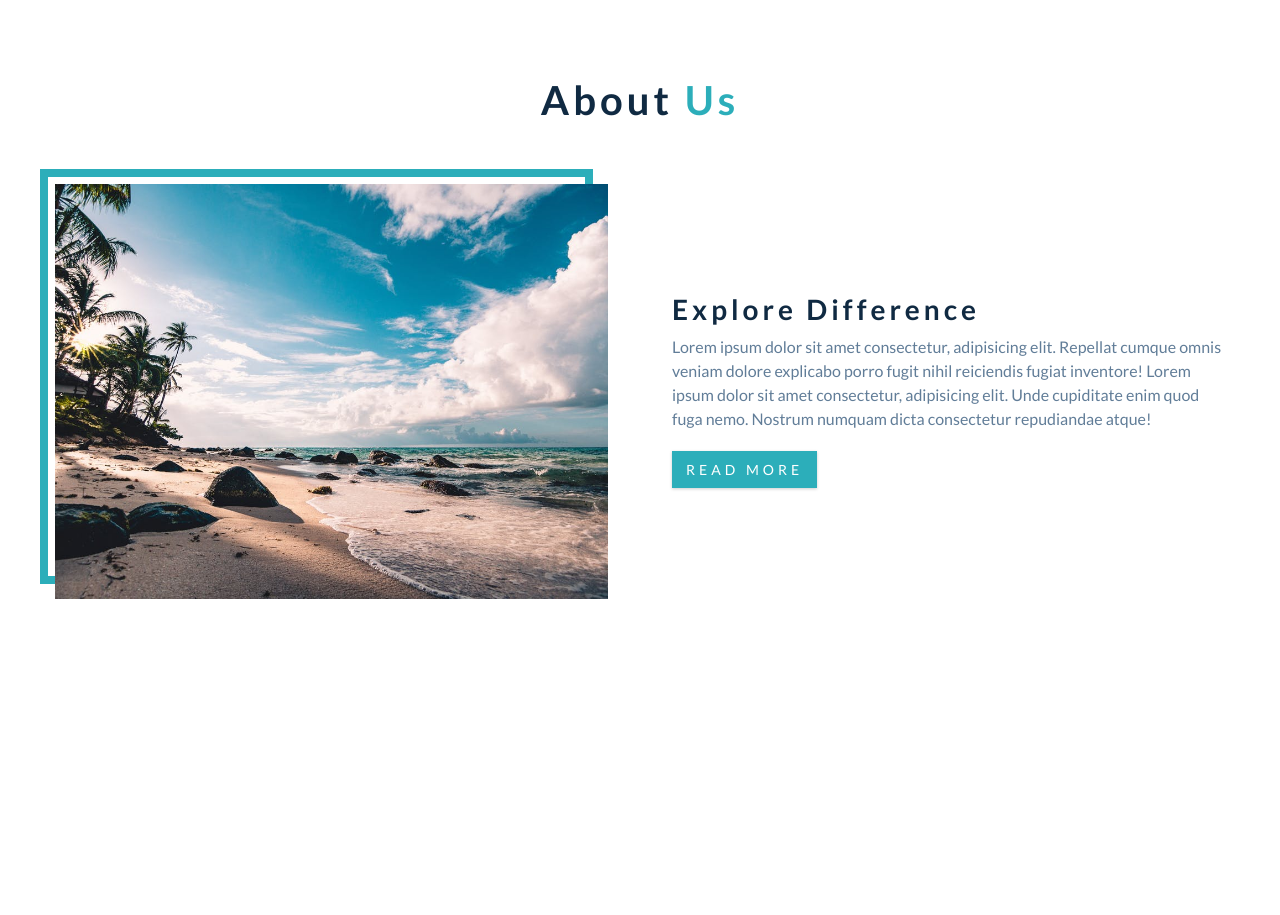
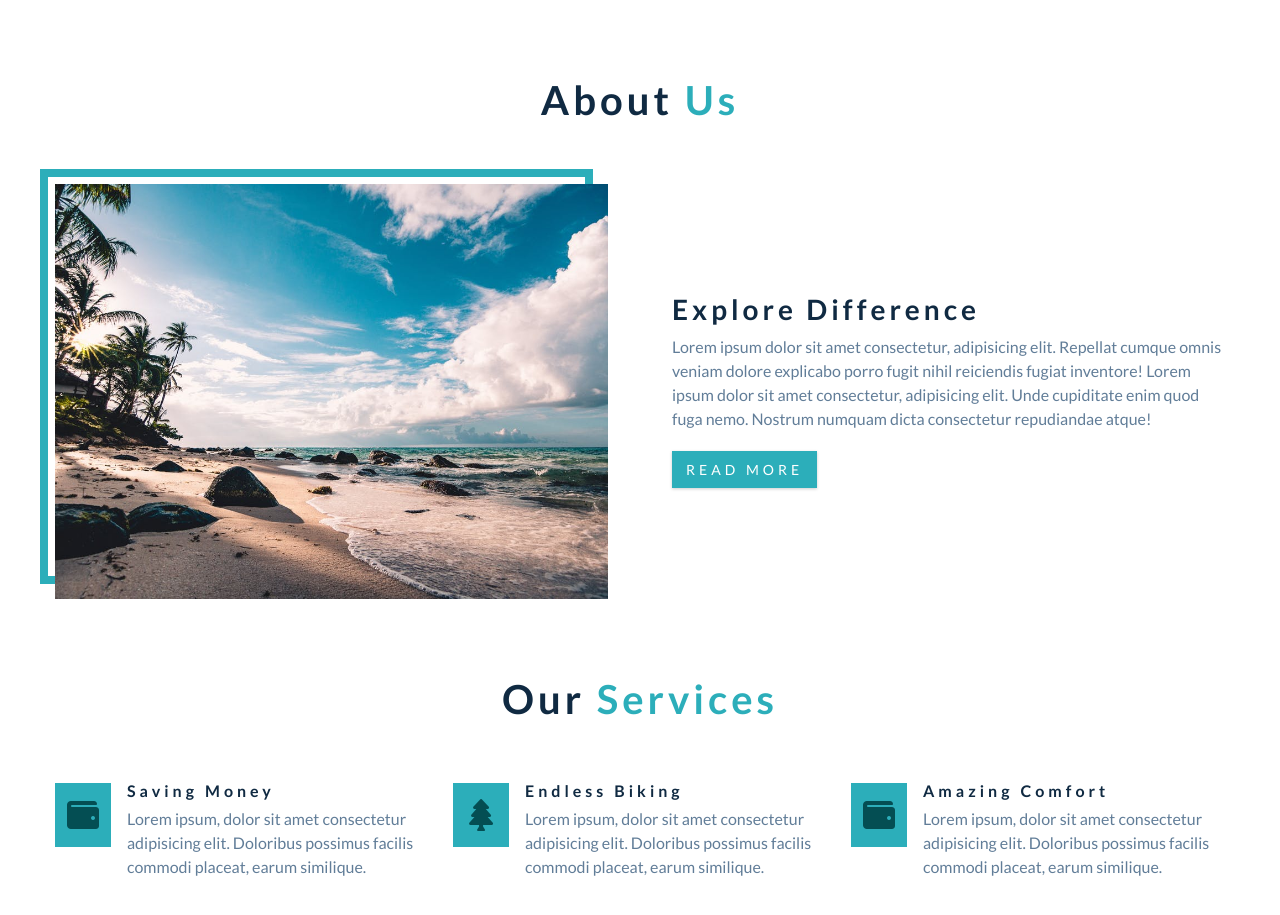
Before and after one commit to iiio2/backroads, a plain HTML site: page index.html in a window 1280 px wide. Before the commit the page ends 800 px from the top, so only its background shows below. Drawn offline with Linux system fonts and the light colour scheme.

Commit message:
feat: our services

```diff
--- a/css/styles.css
+++ b/css/styles.css
@@ -238,6 +238,64 @@ Services
 ===============
 */
 
+.services {
+  background: var(--clr-grey-10);
+}
+
+.service {
+  text-align: center;
+  margin-bottom: 3rem;
+}
+
+.service-icon {
+  background-color: var(--clr-primary-5);
+  color: var(--clr-primary-1);
+  padding: 0.5rem;
+  display: inline-block;
+  font-size: 2rem;
+  margin-bottom: 1.5rem;
+}
+
+.service-text {
+  max-width: 20rem;
+  margin-left: auto;
+  margin-right: auto;
+}
+
+@media screen and (min-width: 576px) {
+  .services-center {
+    display: flex;
+    justify-content: space-between;
+    flex-wrap: wrap;
+  }
+  .service {
+    flex: 0 0 calc(50% - 1rem);
+    margin-bottom: 1rem;
+  }
+}
+
+@media screen and (min-width: 992px) {
+  .service {
+    flex: 0 0 calc(33.333% - 1rem);
+  }
+}
+
+@media screen and (min-width: 1170px) {
+  .service {
+    display: flex;
+    text-align: left;
+  }
+  .service-icon {
+    align-self: start;
+  }
+  .service-info {
+    padding-left: 1rem;
+  }
+  .service-title {
+    margin-bottom: 0.5rem;
+  }
+}
+
 /*
 ===============
 Featured Tours
--- a/index.html
+++ b/index.html
@@ -48,6 +48,54 @@
     <!-- end of about section -->
 
     <!-- services -->
+
+    <section class="section-services" id="services">
+      <div class="section-title">
+        <h2>our <span>services</span></h2>
+      </div>
+
+      <div class="section-center services-center">
+        <article class="service">
+          <span class="service-icon">
+            <i class="fas fa-wallet fa-fw"></i>
+          </span>
+          <div class="service-info">
+            <h4 class="service-title">saving money</h4>
+            <p class="service-text">
+              Lorem ipsum, dolor sit amet consectetur adipisicing elit.
+              Doloribus possimus facilis commodi placeat, earum similique.
+            </p>
+          </div>
+        </article>
+
+        <article class="service">
+          <span class="service-icon">
+            <i class="fas fa-tree fa-fw"></i>
+          </span>
+          <div class="service-info">
+            <h4 class="service-title">endless biking</h4>
+            <p class="service-text">
+              Lorem ipsum, dolor sit amet consectetur adipisicing elit.
+              Doloribus possimus facilis commodi placeat, earum similique.
+            </p>
+          </div>
+        </article>
+
+        <article class="service">
+          <span class="service-icon">
+            <i class="fas fa-wallet fa-fw"></i>
+          </span>
+          <div class="service-info">
+            <h4 class="service-title">amazing comfort</h4>
+            <p class="service-text">
+              Lorem ipsum, dolor sit amet consectetur adipisicing elit.
+              Doloribus possimus facilis commodi placeat, earum similique.
+            </p>
+          </div>
+        </article>
+      </div>
+    </section>
+
     <!--end services -->
 
     <!-- featured tours -->
```
